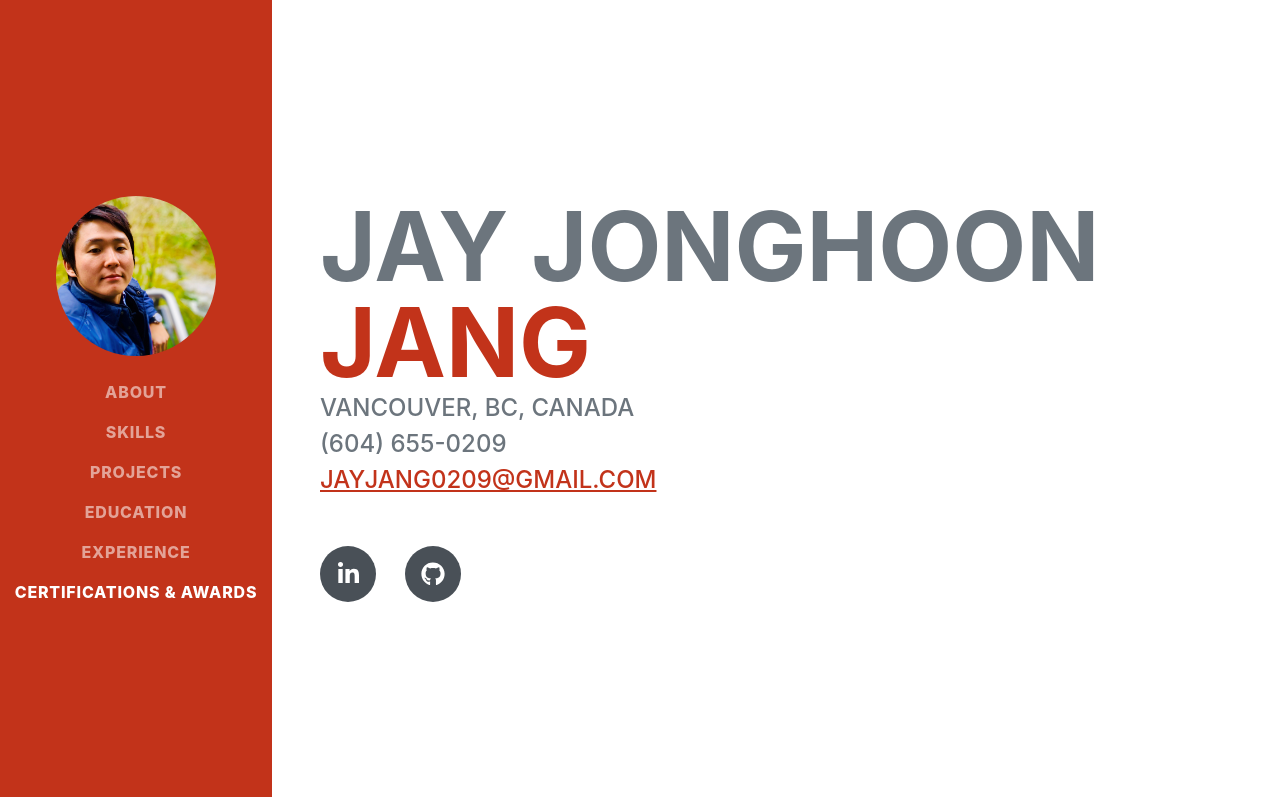
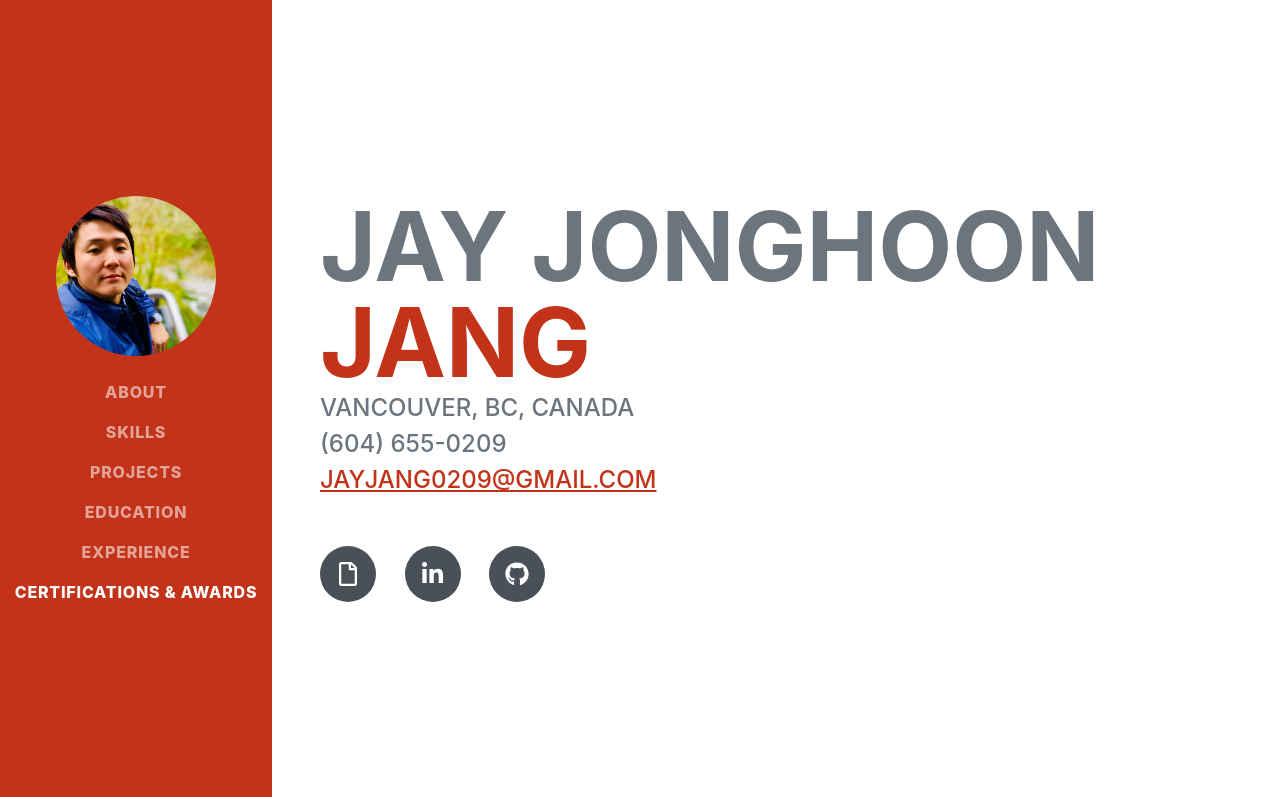
Before and after one commit to jayjang0209/portfolio, a plain HTML site: page index.html in a window 1280 px wide. Shown: the top 797 px of the page. Drawn offline with nearby package versions, Linux system fonts and the light colour scheme; a web font is replaced by a local one.

Commit message:
Add resume icon

```diff
--- a/index.html
+++ b/index.html
@@ -66,9 +66,11 @@
                 </div>
                 <p class="lead mb-5"></p>
                 <div class="social-icons">
-                    <a class="social-icon" href="https://www.linkedin.com/in/jayjjang/" target="_blank"><i
+                    <a class="social-icon" title="Resume" href="https://docs.google.com/document/d/19CY4oL56KC1jQ22L-oXi9t5Z7rTnbosNl8TgH7Weku0/edit?usp=sharing" target="_blank"><i
+                        class="far fa-file"></i></a>
+                    <a class="social-icon" title="LinkedIn" href="https://www.linkedin.com/in/jayjjang/" target="_blank"><i
                             class="fab fa-linkedin-in"></i></a>
-                    <a class="social-icon" href="https://github.com/jayjang0209" target="_blank"><i
+                    <a class="social-icon" title="Github" href="https://github.com/jayjang0209" target="_blank"><i
                             class="fab fa-github"></i></a>
                     <!-- <a class="social-icon" href="#!"><i class="fab fa-twitter"></i></a>
                         <a class="social-icon" href="#!"><i class="fab fa-facebook-f"></i></a> -->
@@ -368,7 +370,7 @@
                     <div class="flex-shrink-0"><span class="text-primary">January 2014 - Febraury 2016</span>
                     </div>
                 </div>
-                <div class="d-flex flex-column flex-md-row justify-content-between mb-5">
+                <!-- <div class="d-flex flex-column flex-md-row justify-content-between mb-5">
                     <div class="flex-grow-1">
                         <h3 class="mb-0">CHEMICAL
                             DECONTAMINATION SPECIALIST</h3>
@@ -380,7 +382,7 @@
                         </p>
                     </div>
                     <div class="flex-shrink-0"><span class="text-primary">August 2008 - July 2010</span></div>
-                </div>
+                </div> -->
 
             </div>
         </section>
```
